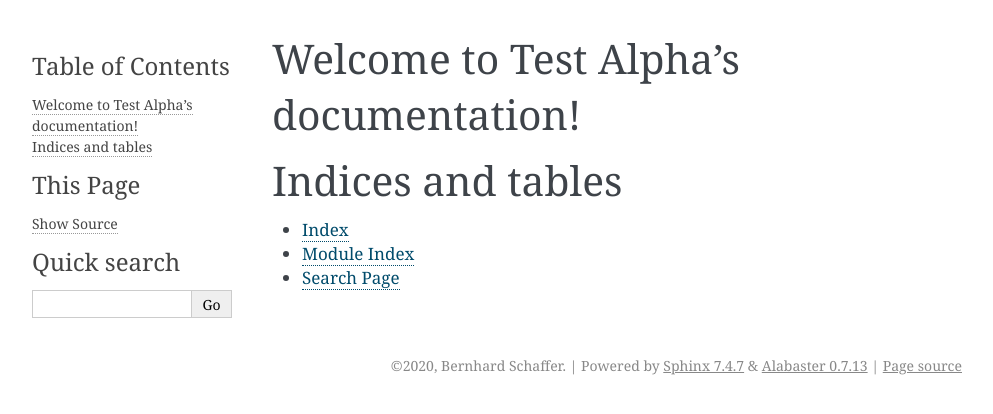
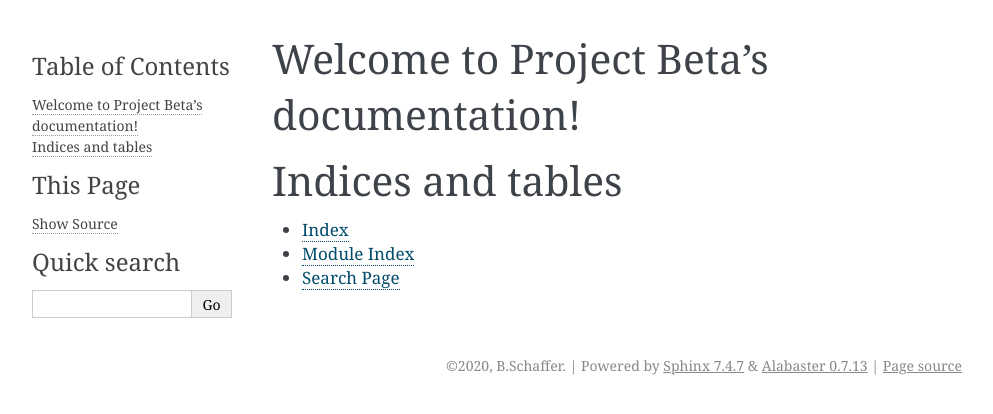
Before and after one commit to Bejoscha/TestDoc, a Sphinx documentation site: the page built from docs/source/index.rst, in a window 1280 px wide. Shown: the top 414 px of the page, without its empty margins (148-1141 px from the left). Built offline with Sphinx 7.4.7, drawn with Linux system fonts in a browser that asks for light colours; part of the change alters nothing that is shown.

```diff
--- a/docs/source/conf.py
+++ b/docs/source/conf.py
@@ -1,8 +1,10 @@
+# -*- coding: utf-8 -*-
+#
 # Configuration file for the Sphinx documentation builder.
 #
-# This file only contains a selection of the most common options. For a full
-# list see the documentation:
-# https://www.sphinx-doc.org/en/master/usage/configuration.html
+# This file does only contain a selection of the most common options. For a
+# full list see the documentation:
+# http://www.sphinx-doc.org/en/master/config
 
 # -- Path setup --------------------------------------------------------------
 
@@ -17,15 +19,21 @@
 
 # -- Project information -----------------------------------------------------
 
-project = 'Test Alpha'
-copyright = '2020, Bernhard Schaffer'
-author = 'Bernhard Schaffer'
+project = 'Project Beta'
+copyright = '2020, B.Schaffer'
+author = 'B.Schaffer'
 
+# The short X.Y version
+version = ''
 # The full version, including alpha/beta/rc tags
 release = '0.1'
 
 
 # -- General configuration ---------------------------------------------------
+
+# If your documentation needs a minimal Sphinx version, state it here.
+#
+# needs_sphinx = '1.0'
 
 # Add any Sphinx extension module names here, as strings. They can be
 # extensions coming with Sphinx (named 'sphinx.ext.*') or your custom
@@ -36,10 +44,29 @@ extensions = [
 # Add any paths that contain templates here, relative to this directory.
 templates_path = ['_templates']
 
+# The suffix(es) of source filenames.
+# You can specify multiple suffix as a list of string:
+#
+# source_suffix = ['.rst', '.md']
+source_suffix = '.rst'
+
+# The master toctree document.
+master_doc = 'index'
+
+# The language for content autogenerated by Sphinx. Refer to documentation
+# for a list of supported languages.
+#
+# This is also used if you do content translation via gettext catalogs.
+# Usually you set "language" from the command line for these cases.
+language = None
+
 # List of patterns, relative to source directory, that match files and
 # directories to ignore when looking for source files.
 # This pattern also affects html_static_path and html_extra_path.
 exclude_patterns = []
+
+# The name of the Pygments (syntax highlighting) style to use.
+pygments_style = None
 
 
 # -- Options for HTML output -------------------------------------------------
@@ -49,7 +76,98 @@ exclude_patterns = []
 #
 html_theme = 'alabaster'
 
+# Theme options are theme-specific and customize the look and feel of a theme
+# further.  For a list of options available for each theme, see the
+# documentation.
+#
+# html_theme_options = {}
+
 # Add any paths that contain custom static files (such as style sheets) here,
 # relative to this directory. They are copied after the builtin static files,
 # so a file named "default.css" will overwrite the builtin "default.css".
 html_static_path = ['_static']
+
+# Custom sidebar templates, must be a dictionary that maps document names
+# to template names.
+#
+# The default sidebars (for documents that don't match any pattern) are
+# defined by theme itself.  Builtin themes are using these templates by
+# default: ``['localtoc.html', 'relations.html', 'sourcelink.html',
+# 'searchbox.html']``.
+#
+# html_sidebars = {}
+
+
+# -- Options for HTMLHelp output ---------------------------------------------
+
+# Output file base name for HTML help builder.
+htmlhelp_basename = 'ProjectBetadoc'
+
+
+# -- Options for LaTeX output ------------------------------------------------
+
+latex_elements = {
+    # The paper size ('letterpaper' or 'a4paper').
+    #
+    # 'papersize': 'letterpaper',
+
+    # The font size ('10pt', '11pt' or '12pt').
+    #
+    # 'pointsize': '10pt',
+
+    # Additional stuff for the LaTeX preamble.
+    #
+    # 'preamble': '',
+
+    # Latex figure (float) alignment
+    #
+    # 'figure_align': 'htbp',
+}
+
+# Grouping the document tree into LaTeX files. List of tuples
+# (source start file, target name, title,
+#  author, documentclass [howto, manual, or own class]).
+latex_documents = [
+    (master_doc, 'ProjectBeta.tex', 'Project Beta Documentation',
+     'B.Schaffer', 'manual'),
+]
+
+
+# -- Options for manual page output ------------------------------------------
+
+# One entry per manual page. List of tuples
+# (source start file, name, description, authors, manual section).
+man_pages = [
+    (master_doc, 'projectbeta', 'Project Beta Documentation',
+     [author], 1)
+]
+
+
+# -- Options for Texinfo output ----------------------------------------------
+
+# Grouping the document tree into Texinfo files. List of tuples
+# (source start file, target name, title, author,
+#  dir menu entry, description, category)
+texinfo_documents = [
+    (master_doc, 'ProjectBeta', 'Project Beta Documentation',
+     author, 'ProjectBeta', 'One line description of project.',
+     'Miscellaneous'),
+]
+
+
+# -- Options for Epub output -------------------------------------------------
+
+# Bibliographic Dublin Core info.
+epub_title = project
+
+# The unique identifier of the text. This can be a ISBN number
+# or the project homepage.
+#
+# epub_identifier = ''
+
+# A unique identification for the text.
+#
+# epub_uid = ''
+
+# A list of files that should not be packed into the epub file.
+epub_exclude_files = ['search.html']
--- a/docs/source/index.rst
+++ b/docs/source/index.rst
@@ -1,10 +1,10 @@
-.. Test Alpha documentation master file, created by
-   sphinx-quickstart on Fri Oct  9 15:05:28 2020.
+.. Project Beta documentation master file, created by
+   sphinx-quickstart on Fri Oct  9 17:00:53 2020.
    You can adapt this file completely to your liking, but it should at least
    contain the root `toctree` directive.
 
-Welcome to Test Alpha's documentation!
-======================================
+Welcome to Project Beta's documentation!
+========================================
 
 .. toctree::
    :maxdepth: 2
```
Also changed, not shown: 2 other files.
